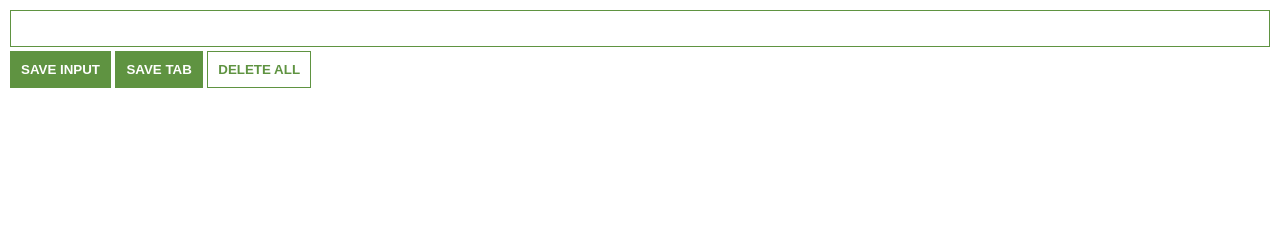
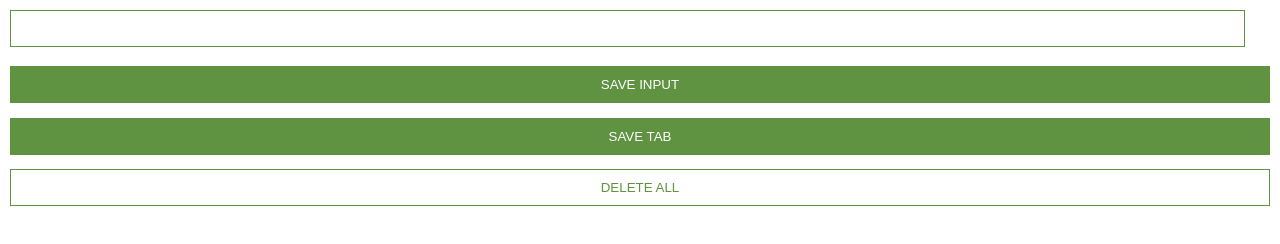
Before and after one commit to IvelDabs/Lead-generator-extension, a browser extension: page index.html in a window 1280 px wide. Drawn offline with Linux system fonts and the light colour scheme.

Commit message:
Update index.css

```diff
--- a/index.css
+++ b/index.css
@@ -1,4 +1,7 @@
 body{
+    display: grid;
+    grid-template-columns: 1fr;
+    gap: 0.5rem;
     margin: 0;
     padding: 10px;
     font-family: Arial, Helvetica, sans-serif;
@@ -11,8 +14,8 @@ input {
     padding: 10px;
     box-sizing: border-box;
     border: 1px solid #5f9341;
-    margin-bottom: 4px;
-    width: 100%;
+    margin-bottom: 8px;
+    width: 98%;
 }
 
 button {
@@ -20,19 +23,21 @@ button {
     color: white;
     padding: 10px 10px;
     border: 1px solid #5f9341;
-    font-weight: bold;
-    margin-bottom: 5px;
+    font-weight: small;
+    margin: 0.2rem 0;
 }
-
 
 #delete-btn,#delete-btn2 {
     background: white;
     color: #5f9341
 }
 
+h3{
+    margin-bottom: 0;
+}
 
 ul {
-    margin-top: 20px;
+    margin-top: 10px;
     list-style: none;
     padding-left: 0;
 }
```
